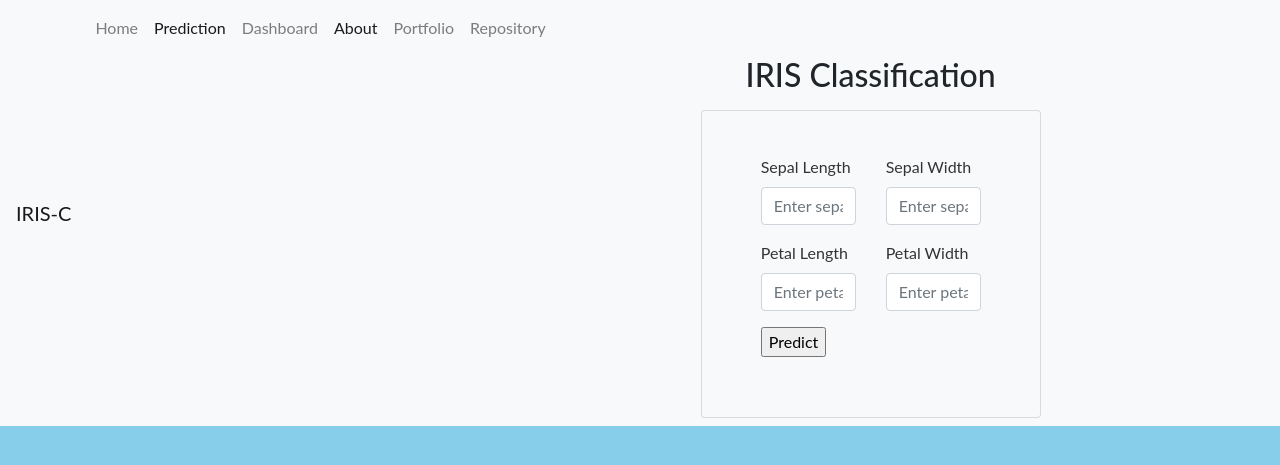
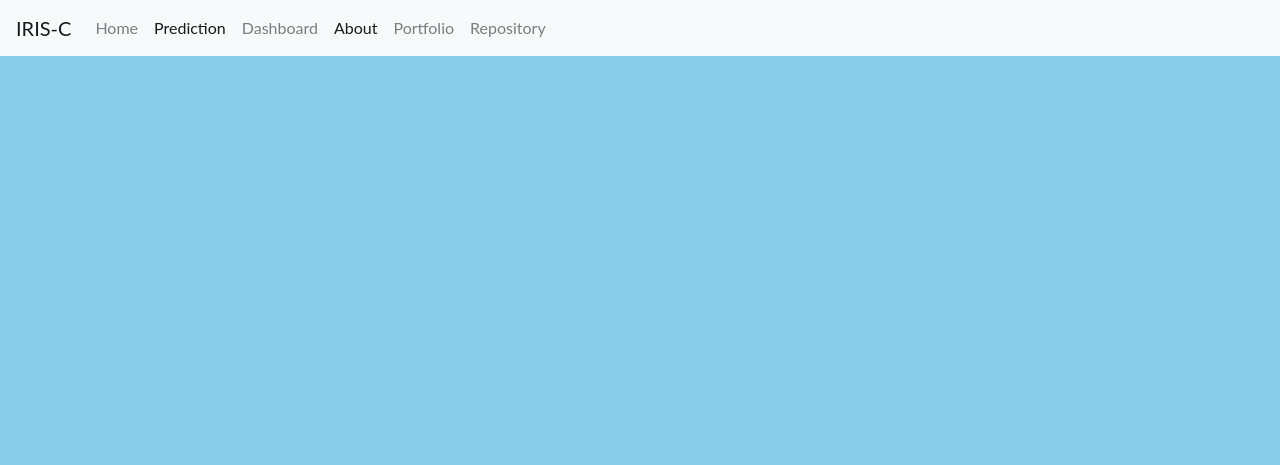
Before and after one commit to kittupriyatham/Machine-Learning-Model-Deployment, a Flask app: page /about in a window 1280 px wide. Shown: the top 465 px of the page. Run offline with Flask 3, Linux system fonts and the light colour scheme; some libraries are stand-ins or nearby versions.

Commit message:
Update Readme, about

```diff
--- a/templates/about.html
+++ b/templates/about.html
@@ -59,47 +59,8 @@ label {
       <a class="nav-item nav-link active" href="">About <span class="sr-only">(current)</span></a>
       <a class="nav-item nav-link" href="https://potluri-krishna-priyatham.azurewebsites.net/projects">Portfolio</a>
       <a class="nav-item nav-link" href="https://github.com/kittupriyatham/Machine-Learning-Model-Deployment" target="_blank">Repository</a>
+</nav>
 
-      <div class="container"> <div class=" text-center mt-5 ">
-        <h2>IRIS Classification</h2>
-    </div>
-    <div class="row ">
-        <div class="col-lg-7 mx-auto">
-            <div class="card mt-2 mx-auto p-4 bg-light">
-                <div class="card-body bg-light">
-                    <div class="container">
-                        <form id="contact-form" role="form" action="/predict" method="post">
-                            <div class="controls">
-                                <div class="row">
-                                    <div class="col-md-6">
-                                        <div class="form-group"> <label>Sepal Length</label> <input id="slengthi" type="text" name="slengthin" class="form-control" placeholder="Enter sepal length in cm *" required="required" data-error="sepal length is required."> </div>
-                                    </div>
-                                    <div class="col-md-6">
-                                        <div class="form-group"> <label>Sepal Width</label> <input id="swidthi" type="text" name="swidthin" class="form-control" placeholder="Enter sepal width in cm *" required="required" data-error="sepal width is required."> </div>
-                                    </div>
-                                </div>
-                                <div class="row">
-                                    <div class="col-md-6">
-                                        <div class="form-group"> <label>Petal Length</label> <input id="plengthi" type="text" name="plengthin" class="form-control" placeholder="Enter petal length in cm *" required="required" data-error="petal length is required."> </div>
-                                    </div>
-                                    <div class="col-md-6">
-                                        <div class="form-group"> <label>Petal Width</label> <input id="pwidthi" type="text" name="pwidthin" class="form-control" placeholder="Enter petal width in cm *" required="required" data-error="petal width is required."> </div>
-                                    </div>
-
-                                </div>
-
-                            </div>
-                          <p><input type="submit" value="Predict" ></p>
-                        </form>
-                    </div>
-                </div>
-            </div> <!-- /.8 -->
-        </div> <!-- /.row-->
-    </div>
-</div>
-    </div>
-  </div>
-</nav>
     <!-- Optional JavaScript -->
     <!-- jQuery first, then Popper.js, then Bootstrap JS -->
     <script src="https://code.jquery.com/jquery-3.2.1.slim.min.js" integrity="sha384-KJ3o2DKtIkvYIK3UENzmM7KCkRr/rE9/Qpg6aAZGJwFDMVNA/GpGFF93hXpG5KkN" crossorigin="anonymous"></script>
```
Also changed, not shown: Readme.md, static/images/image-1.png (added), static/images/image-2.png (added), static/images/image-3.png (added), static/images/image-4.png (added), static/images/image.png (added), 2 other files.
